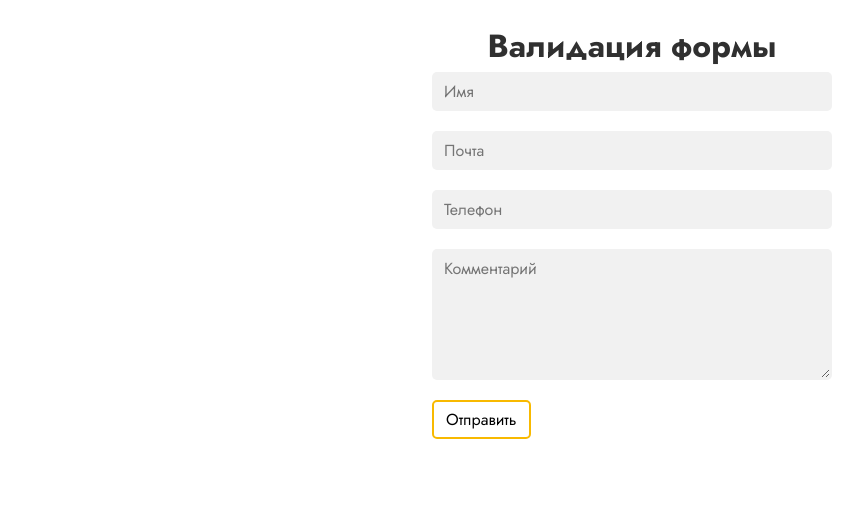
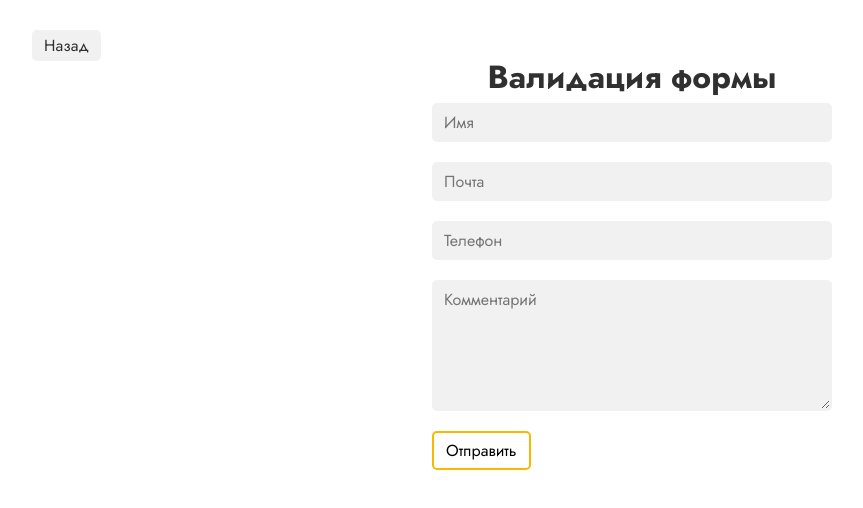
Before and after one commit to kadonomaro/madrobots-test, a Vue app: page /form in a window 1280 px wide. Shown: the top 508 px of the page, without its empty margins (8-871 px from the left). Built offline with nearby package versions, Linux system fonts and the light colour scheme.

Commit message:
feat: add backward button for pages, add validation lib errors catch

```diff
--- a/src/assets/css/common.scss
+++ b/src/assets/css/common.scss
@@ -14,6 +14,18 @@ body {
 		max-width: 400px;
 		margin: 0 auto;
 	}
+	&__link {
+		display: inline-block;
+		padding: 4px 12px;
+		color: inherit;
+		text-decoration: none;
+		background-color: $color-light-gray;
+		border-radius: 5px;
+		transition: background-color 0.1s ease-in;
+		&:hover {
+			background-color: darken($color: $color-light-gray, $amount: 5%);
+		}
+	}
 }
 
 
--- a/src/components/Form/FormComponent.vue
+++ b/src/components/Form/FormComponent.vue
@@ -47,7 +47,7 @@
 </template>
 
 <script>
-import { validate } from '@/validation';
+import { validate } from '@/libs/validation';
 
 export default {
 	name: 'FormComponent',
--- a/src/validation/index.js
+++ b/src/libs/validation/index.js
@@ -3,8 +3,12 @@ import { regex } from './regex';
 export function validate(value, options = []) {
 	if (options.length) {
 		return options.map((validator) => {
-			return validators[validator](value);
-		}).find(validator => !validator.valid) || { valid: true, message: '' };
+			try {
+				return validators[validator](value);
+			} catch (error) {
+				console.error(`Validator '${validator}' does not exist`);
+			}
+		}).find(validator => validator ? !validator.valid : false) || { valid: true, message: '' };
 	}
 }
 
--- a/src/pages/DropdownPage.vue
+++ b/src/pages/DropdownPage.vue
@@ -1,5 +1,6 @@
 <template>
 	<div class="page">
+		<router-link class="page__link" :to="{ name: 'HomePage' }">Назад</router-link>
 		<h1 class="page__title">Выпадающий список</h1>
 		<div class="page__component">
 			<TreeView :list="getData"/>
--- a/src/pages/FormPage.vue
+++ b/src/pages/FormPage.vue
@@ -1,5 +1,6 @@
 <template>
 	<div class="page">
+		<router-link class="page__link" :to="{ name: 'HomePage' }">Назад</router-link>
 		<h1 class="page__title">Валидация формы</h1>
 		<div class="page__component">
 			<FormComponent :action="'/'" />
--- a/src/pages/ListPage.vue
+++ b/src/pages/ListPage.vue
@@ -1,5 +1,6 @@
 <template>
 	<div class="page">
+		<router-link class="page__link" :to="{ name: 'HomePage' }">Назад</router-link>
 		<h1 class="page__title">Список лет</h1>
 		<div class="page__component">
 			<ListComponent />
```
Also changed, not shown: src/libs/validation/regex.js (renamed from src/validation/regex.js).
